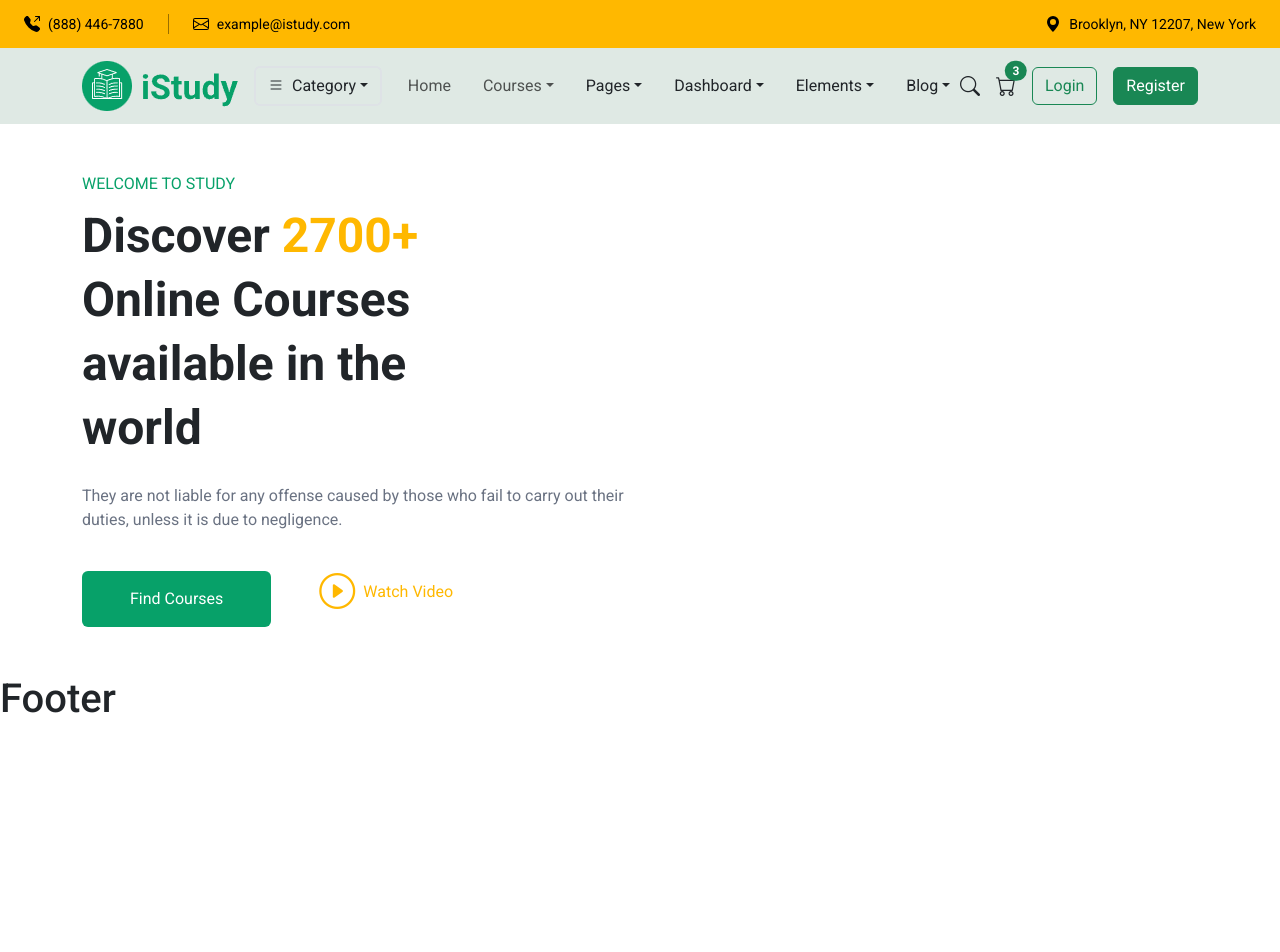
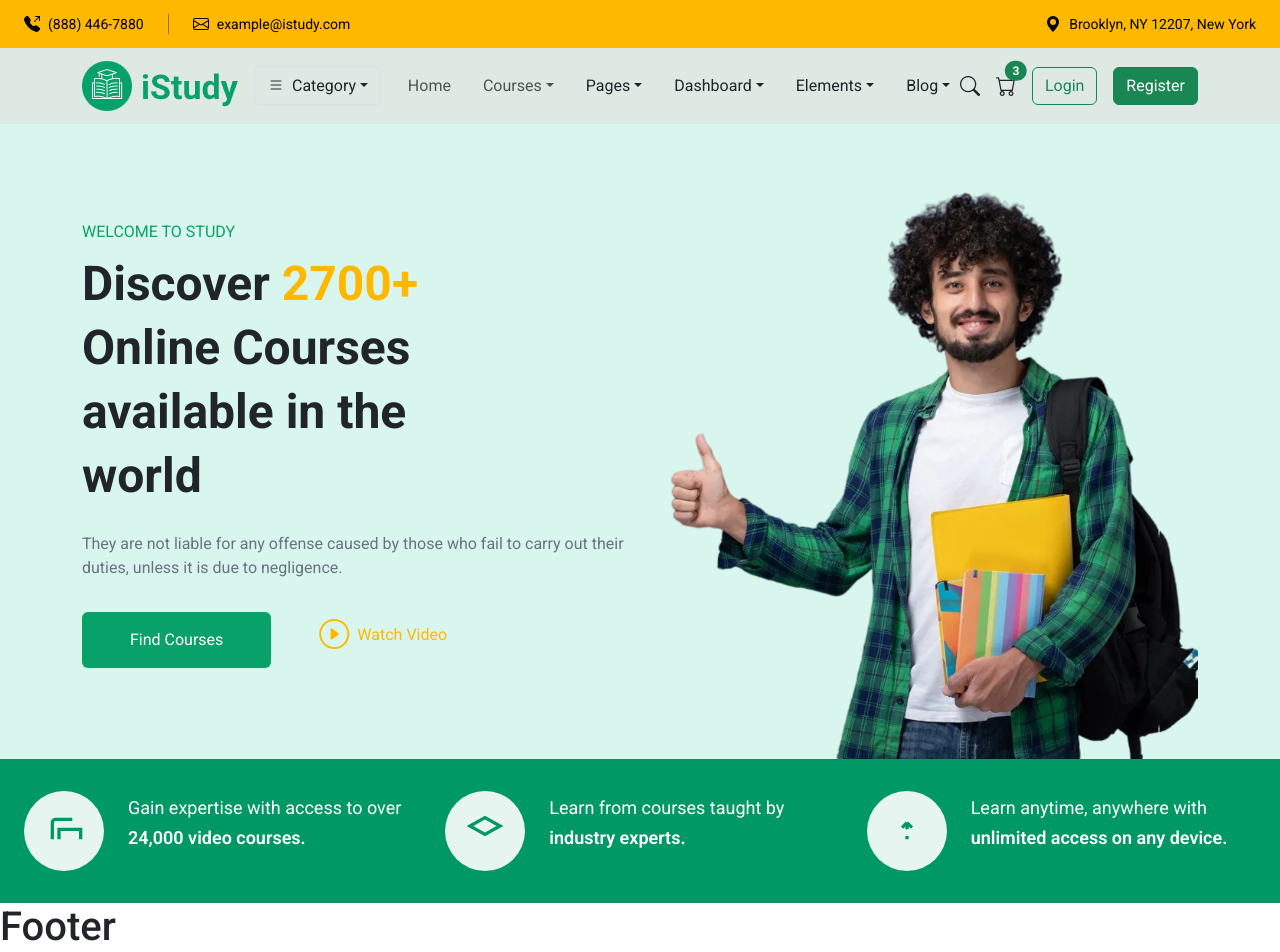
Before and after one commit to MadhavDodiya/i-study_Backend, a React (Vite) app in the folder Fronted/: page / in a window 1280 px wide. Shown: the top 952 px of the page. Before the commit the page ends 800 px from the top, so only its background shows below. Built offline with nearby package versions, Linux system fonts and the light colour scheme.

Commit message:
`Added banner image, updated layout and content in Home page`

```diff
--- a/Fronted/src/Pages/Home.jsx
+++ b/Fronted/src/Pages/Home.jsx
@@ -1,12 +1,14 @@
 import React from 'react'
+import banner from '../assets/Images/imgi_20_banner-img-1.png'
+
 
 function Home() {
   return (
     <>
-      <div className="container-fluid">
-        <div className="container pt-5 pb-5">
+      <div className="container-fluid bg-[#d9f6ee]">
+        <div className="container pt-5">
           <div className="row">
-            <div className="col-lg-6">
+            <div className="col-lg-6 mt-5">
               <p className='text-[#07A169]'>WELCOME TO STUDY</p>
               <p className='text-5xl font-bold'>Discover <span className='text-[#ffb800]'>2700+</span></p>
               <p className='text-5xl font-bold'>Online Courses</p>
@@ -14,12 +16,78 @@ function Home() {
               <p className='text-5xl font-bold'>world</p>
               <p className='text-gray-500 pt-3'>They are not liable for any offense caused by those who fail to carry out their duties, unless it is due to negligence.</p>
               <button className='bg-[#07A169] text-white px-5 py-3 rounded mt-3'>Find Courses</button>
-              <button className='inline-flex items-center gap-2 text-[#ffb800] hover:text-gray-100 hover:text-white transition duration-300 px-5 py-2 mt-3'><i className="bi bi-play-circle text-4xl"></i> Watch Video</button>
+              <button className='inline-flex items-center gap-2 text-[#ffb800] hover:text-[#07A169] hover:text-white transition duration-300 px-5 py-1 rounded mt-3'><i className="bi bi-play-circle text-3xl"></i> Watch Video</button>
             </div>
-            <div className="col-lg-6"></div>
+            <div className="col-lg-6">
+              <img src={banner} alt="banner hero img" />
+            </div>
           </div>
         </div>
       </div>
+
+      {/* <div className="container-fluid bg-[#07a169] py-5">
+        <div className="contaier">
+          <div className="row">
+            <div className="col-lg-4">
+              <button className='rounded'><i className="bi bi-pc-display-horizontal text-white p-4"></i></button>
+              <span className='text-[20px] text-white'>Gain Expertise with access tot over 24,000 video courses</span>
+            </div>
+            <div className="col-lg-4"></div>
+            <div className="col-lg-4"></div>
+          </div>
+        </div>
+      </div> */}
+
+
+      <section class="bg-emerald-600 py-8">
+        <div class="max-w-7xl mx-auto px-4">
+
+          <div class="grid grid-cols-1 md:grid-cols-2 lg:grid-cols-3 gap-8 items-center text-white">
+
+            <div class="flex items-center gap-4">
+              <div class="bg-white/90 w-20 h-20 rounded-full flex items-center justify-center">
+
+                <svg xmlns="http://www.w3.org/2000/svg" class="w-10 h-10 text-emerald-600" fill="none" viewBox="0 0 24 24" stroke="currentColor">
+                  <path stroke-width="2" d="M9 17v-6h13v6M5 17V7a2 2 0 012-2h10" />
+                </svg>
+              </div>
+
+              <p class="text-lg leading-relaxed">
+                Gain expertise with access to over <br />
+                <span class="font-semibold">24,000 video courses.</span>
+              </p>
+            </div>
+
+            <div class="flex items-center gap-4">
+              <div class="bg-white/90 w-20 h-20 rounded-full flex items-center justify-center">
+                <svg xmlns="http://www.w3.org/2000/svg" class="w-10 h-10 text-emerald-600" fill="none" viewBox="0 0 24 24" stroke="currentColor">
+                  <path stroke-width="2" d="M12 14l9-5-9-5-9 5 9 5z" />
+                </svg>
+              </div>
+
+              <p class="text-lg leading-relaxed">
+                Learn from courses taught by <br />
+                <span class="font-semibold">industry experts.</span>
+              </p>
+            </div>
+
+            <div class="flex items-center gap-4">
+              <div class="bg-white/90 w-20 h-20 rounded-full flex items-center justify-center">
+                <svg xmlns="http://www.w3.org/2000/svg" class="w-10 h-10 text-emerald-600" fill="none" viewBox="0 0 24 24" stroke="currentColor">
+                  <path stroke-width="2" d="M12 15v2m0-6V7m0 0l-3 3m3-3l3 3" />
+                </svg>
+              </div>
+
+              <p class="text-lg leading-relaxed">
+                Learn anytime, anywhere with <br />
+                <span class="font-semibold">unlimited access on any device.</span>
+              </p>
+            </div>
+
+          </div>
+
+        </div>
+      </section>
     </>
   )
 }
```
